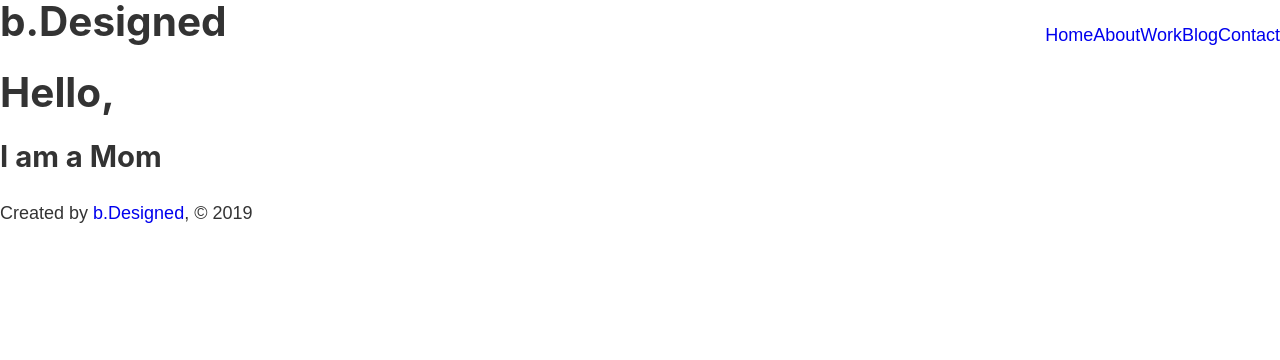
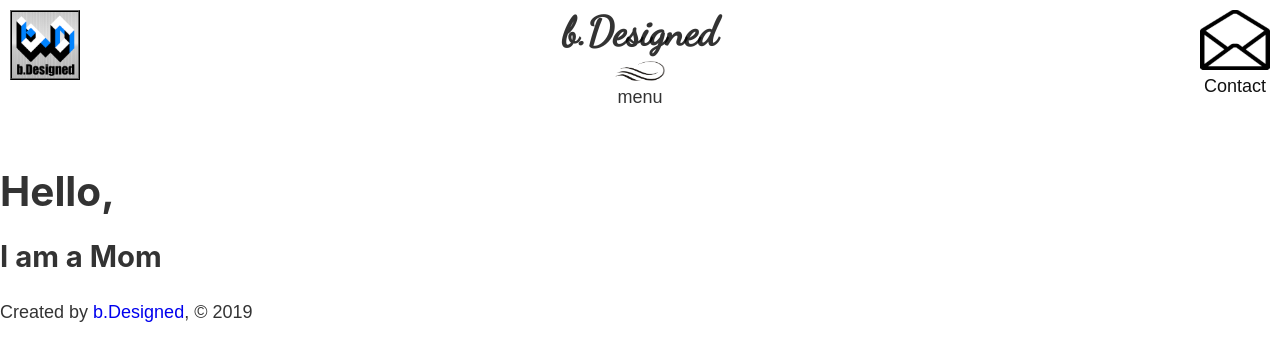
Before and after one commit to brittneypostma/b.Designed, a Gatsby site: page / in a window 1280 px wide. Built offline with nearby package versions, Linux system fonts and the light colour scheme; Gatsby itself is replaced by a stand-in of ours.

Commit message:
styled header

```diff
--- a/src/components/header.js
+++ b/src/components/header.js
@@ -3,18 +3,30 @@ import { Link } from "gatsby"
 
 import "../styles/header.scss"
 
-const Header = () => (
+const Header = () => {
+  const [hidden, setHidden] = React.useState(false)
+
+  const toggleHiddenMenu = () => setHidden(!hidden)
+  return (
     <div className="header">
+      <div className="logo-div">
+        {" "}
+        <img src="b-designed192.png" alt="logo" className="logo" />
+      </div>
+      <div onClick={() => toggleHiddenMenu()} className="menu-wrapper">
         <h1 className="title">b.Designed</h1>
-    <div className="links-container">
+        <div className="link-wrapper">
+          {hidden && (
+            <div className="menu-content">
+              {" "}
               <Link to="/" className="header-links">
                 Home
               </Link>
               <Link to="/about" className="header-links">
                 About
               </Link>
-      <Link to="/work" className="header-links">
-        Work
+              <Link to="/portfolio" className="header-links">
+                Portfolio
               </Link>
               <Link to="/blog" className="header-links">
                 Blog
@@ -23,7 +35,24 @@ const Header = () => (
                 Contact
               </Link>
             </div>
+          )}
+          <img src="menu.png" alt="menu" className="menu" />
+          <br />
+          <div className="menu-text">menu</div>
+        </div>
+      </div>
+
+      <a
+        href="mailto:brittneypostma@gmail.com"
+        target="_blank"
+        rel="noopener noreferrer"
+        className="contact-link"
+      >
+        <img src="mail.png" alt="email me" className="mail" />
+        <div className="contact">Contact</div>
+      </a>
     </div>
   )
+}
 
 export default Header
--- a/src/styles/header.scss
+++ b/src/styles/header.scss
@@ -1,5 +1,82 @@
 .header {
-  display: flex;
-  justify-content: space-between;
-  align-items: center;
+  display: grid;
+  grid-template-columns: 70px 1fr 70px;
+  justify-items: space-around;
+  margin: 10px;
+
+  .contact-link {
+    color: #111;
+  }
+
+  .contact-link:visited {
+    color: #111;
+  }
+
+  .contact {
+    text-align: center;
+    position: relative;
+    top: -30px;
+  }
+
+  .mail {
+    position: relative;
+    width: 70px;
+    height: 60px;
+  }
+
+  .menu-wrapper {
+    display: grid;
+    justify-items: center;
+    align-items: center;
+    text-align: center;
+  }
+
+  .title {
+    font-family: "Dancing Script", Georgia, "Times New Roman", Times, serif;
+  }
+  .menu {
+    width: 50px;
+    height: 20px;
+    position: relative;
+    top: -20px;
+  }
+  .menu-text {
+    position: relative;
+    top: -50px;
+  }
+
+  .logo-div {
+    background-color: #b2def3;
+    height: 70px;
+    width: 70px;
+    border: 2px ridge #111;
+
+    background-image: -webkit-repeating-linear-gradient(
+        left,
+        hsla(0, 0%, 100%, 0) 0%,
+        hsla(0, 0%, 100%, 0) 6%,
+        hsla(0, 0%, 100%, 0.1) 7.5%
+      ),
+      -webkit-repeating-linear-gradient(left, hsla(0, 0%, 0%, 0) 0%, hsla(
+              0,
+              0%,
+              0%,
+              0
+            )
+            4%, hsla(0, 0%, 0%, 0.03) 4.5%),
+      -webkit-repeating-linear-gradient(left, hsla(0, 0%, 100%, 0) 0%, hsla(
+              0,
+              0%,
+              100%,
+              0
+            )
+            1.2%, hsla(0, 0%, 100%, 0.15) 2.2%),
+      linear-gradient(
+        180deg,
+        hsl(0, 0%, 78%) 0%,
+        hsl(0, 0%, 90%) 47%,
+        hsl(0, 0%, 78%) 53%,
+        hsl(0, 0%, 70%) 100%
+      );
+  }
 }
--- a/src/styles/index.scss
+++ b/src/styles/index.scss
@@ -1,5 +1,5 @@
 /* My CSS*/
-
+@import url("https://fonts.googleapis.com/css?family=Dancing+Script&display=swap");
 /* Reset provided by https://github.com/gatsbyjs/gatsby-starter-blog via MIT license */
 
 html {
```
Also changed, not shown: src/pages/portfolio.js (added), static/b-designed192.png (added), static/burger.png (added), static/logo-b-designed.png (added), static/logo-only.png (added), static/mail.png (added), static/menu.png (added). Lines whose indentation alone changed are shown as unchanged.
